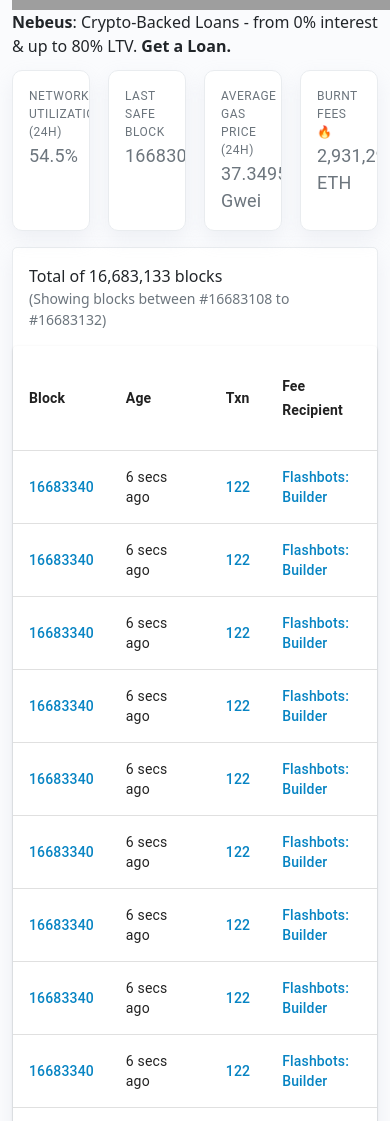
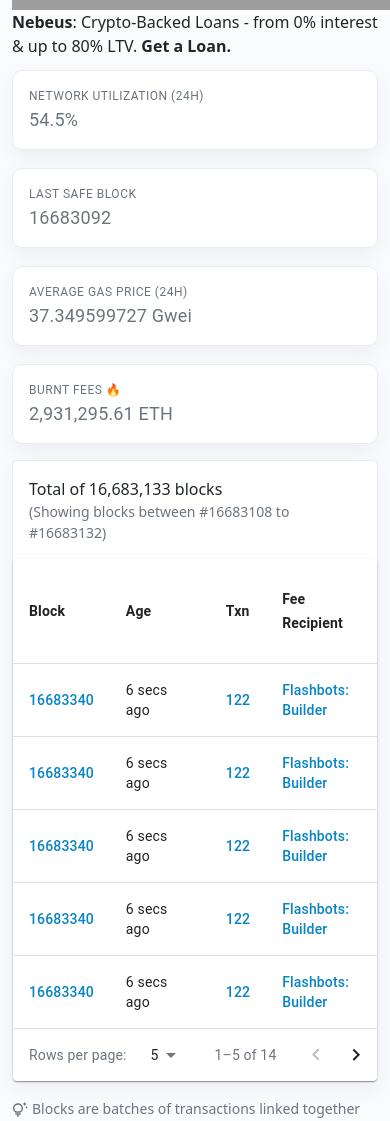
Before and after one commit to mPooja-15/pecuscan, a React (Create React App) app: page /addblock in a window 390 px wide. Shown: the part 447-1568 px from the top of the page. Built offline with nearby package versions, Linux system fonts and the light colour scheme; grey boxes are pictures that could not be loaded.

Commit message:
make responsive view all block page.

```diff
--- a/src/PecuScan/AddBlock/Newblock.js
+++ b/src/PecuScan/AddBlock/Newblock.js
@@ -54,14 +54,17 @@ const rows = [
 
 
 function Newblock() {
+  // const [pageSize,setPageSize] = React.useState();
+  // console.log(pageSize,"pageSize");
+  const [page, setPage] = React.useState(0);
+  const [rowsPerPage, setRowsPerPage] = React.useState(5);
 
-  const [page, setPage] = React.useState(0);
-  const [rowsPerPage, setRowsPerPage] = React.useState(10);
+  console.log(page, "page");
+  console.log(rowsPerPage, "rowsPerPage");
 
   const handleChangePage = (event, newPage) => {
     setPage(newPage);
   };
-
   const handleChangeRowsPerPage = (event) => {
     setRowsPerPage(+event.target.value);
     setPage(0);
@@ -76,8 +79,6 @@ function Newblock() {
               <div style={{ padding: "16px" }}>
                 <div>
                   <span>Total of 16,683,133 blocks</span>
-                </div>
-                <div>
                   <p>(Showing blocks between #16683108 to #16683132)</p>
                 </div>
               </div>
@@ -123,7 +124,7 @@ function Newblock() {
                 </Table>
               </TableContainer>
               <TablePagination
-                rowsPerPageOptions={[10, 25, 100]}
+                rowsPerPageOptions={[5, 10, 15]}
                 component="div"
                 count={rows.length}
                 rowsPerPage={rowsPerPage}
@@ -131,6 +132,19 @@ function Newblock() {
                 onPageChange={handleChangePage}
                 onRowsPerPageChange={handleChangeRowsPerPage}
               />
+
+              {/* <select
+                value={pageSize}
+                onChange={(e) => {
+                  setPageSize(Number(e.target.value));
+                }}
+              >
+                {[10, 20, 30, 40, 50].map((pageSize) => (
+                  <option key={pageSize} value={pageSize}>
+                    Show {pageSize}
+                  </option>
+                ))}
+              </select> */}
             </Paper>
           </div>
           <div style={{ marginTop: "16px" }}>
--- a/src/PecuScan/AddBlock/addblock.css
+++ b/src/PecuScan/AddBlock/addblock.css
@@ -11,6 +11,9 @@ p{
     margin-bottom: 0;
     font-size: 14px;
     color: #6c757d;
+}
+.container{
+    max-width: 1400px;
 }
 
 /* ----------------------  Addblock ---------------------- */
@@ -63,6 +66,21 @@ p{
     border: 1px solid #e9ecef;
     border-radius: 10px !important;
 }
+@media (max-width: 768px){
+    .mainContent{
+    width: 100%;
+    display: flex;
+    flex-wrap: wrap;
+    }
+    .blockContent{
+        width:48.5%;
+    }
+}
+@media (max-width: 600px){
+    .blockContent{
+        width:100%;
+    }
+}
 
 /* ----------------------  Newblock ---------------------- */
 
```
Lines whose indentation alone changed are shown as unchanged.
